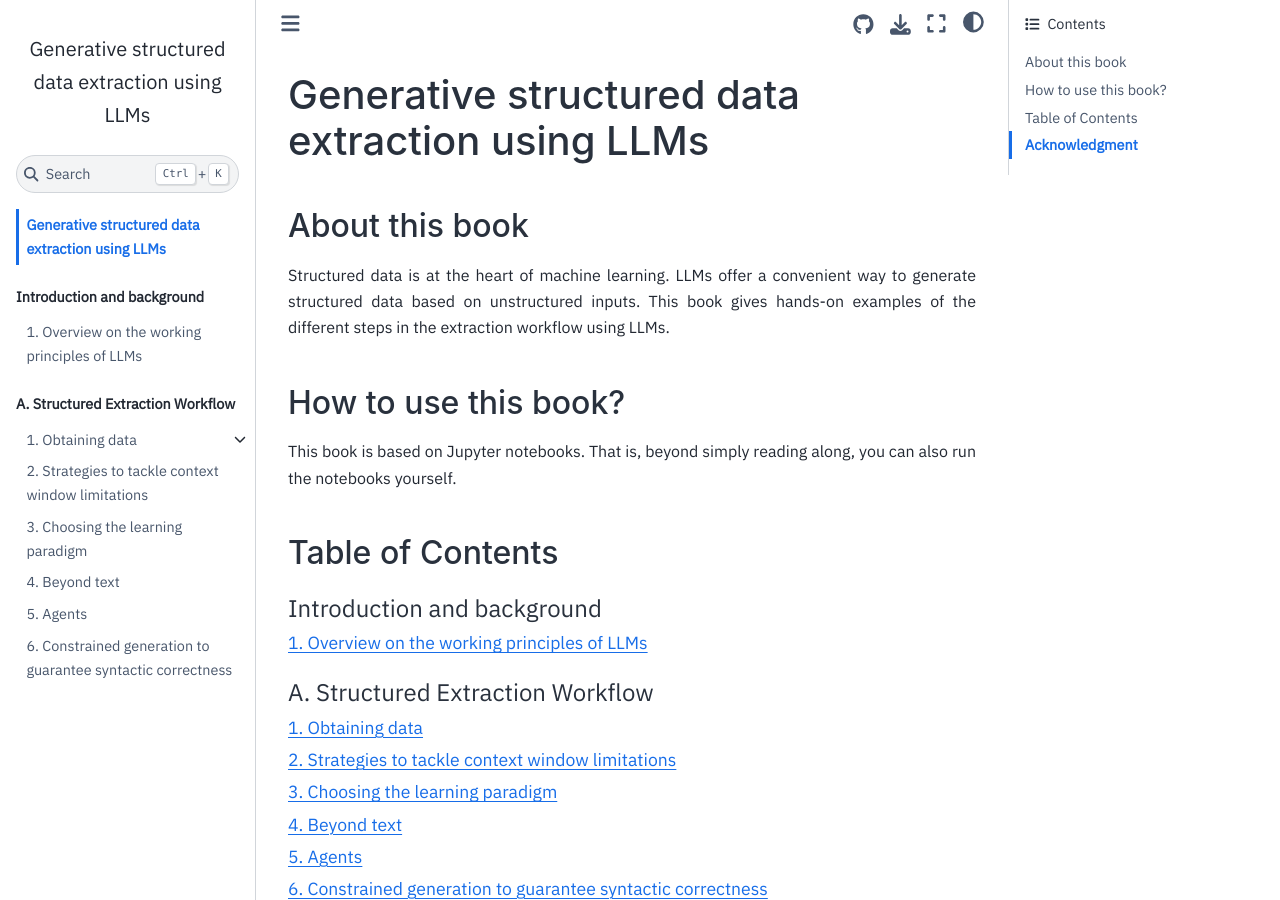
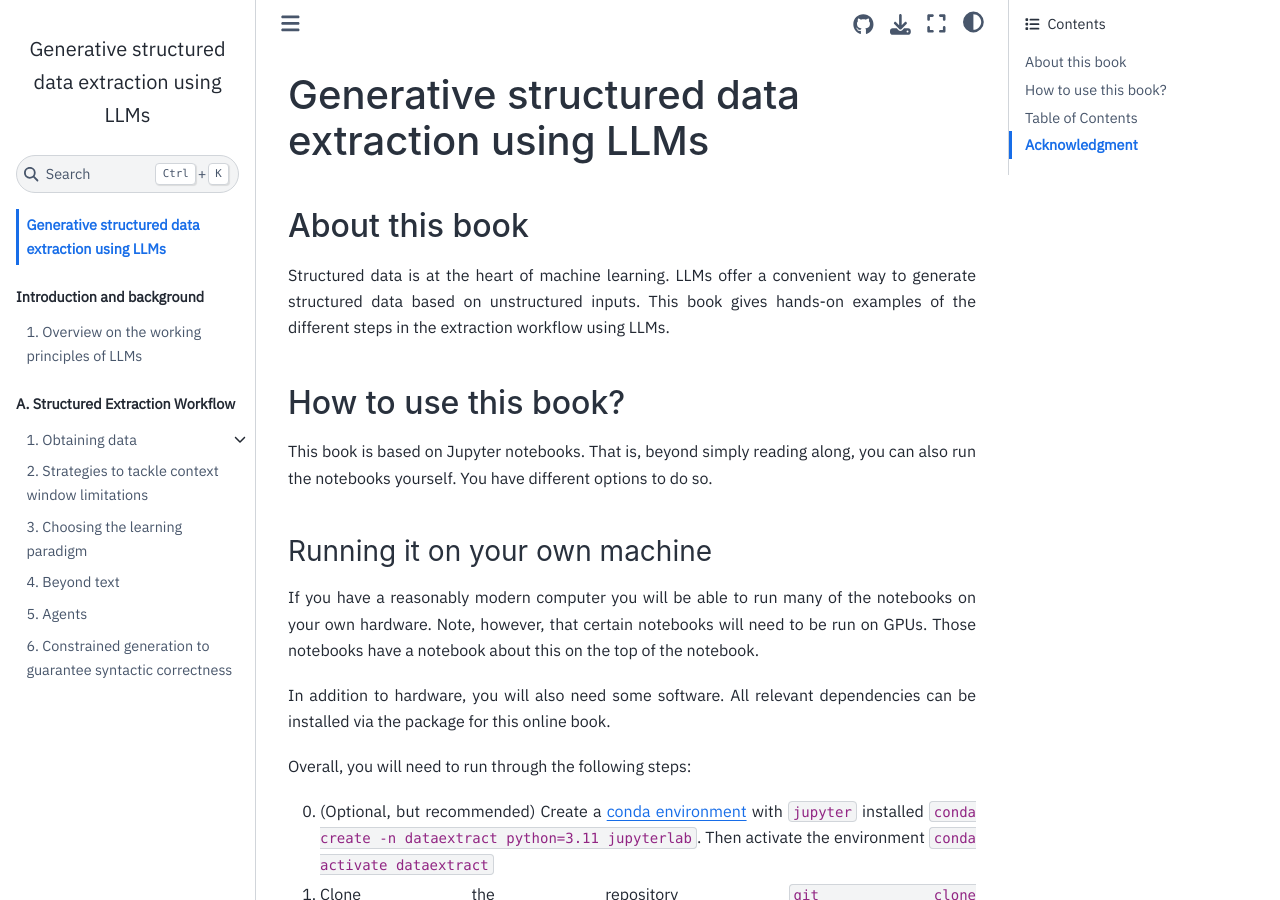
Before and after one commit to lamalab-org/matextract-book, a Jupyter Book: the page built from index.md, in a window 1280 px wide and 900 px high. Built offline with Jupyter Book 1.0.4 settings and Sphinx 7.4.7 and the Sphinx Book theme 1.1.4, drawn with Linux system fonts in a browser that asks for light colours; pages that are not in the unit, such as notebooks, are missing from menus; some of the changed text lies outside the part shown.

Commit message:
some more installation instructions

```diff
--- a/index.md
+++ b/index.md
@@ -8,6 +8,20 @@ This book gives hands-on examples of the different steps in the extraction workf
 ## How to use this book?
 
 This book is based on Jupyter notebooks. That is, beyond simply reading along, you can also run the notebooks yourself.
+You have different options to do so.
+
+### Running it on your own machine
+If you have a reasonably modern computer you will be able to run many of the notebooks on your own hardware.
+Note, however, that certain notebooks will need to be run on GPUs. Those notebooks have a notebook about this on the top of the notebook.
+
+In addition to hardware, you will also need some software. All relevant dependencies can be installed via the package for this online book.
+
+Overall, you will need to run through the following steps:
+
+0. (Optional, but recommended) Create a [conda environment](https://docs.anaconda.com/miniconda/) with `jupyter` installed `conda create -n dataextract python=3.11 jupyterlab`. Then activate the environment `conda activate dataextract`
+1. Clone the repository `git clone https://github.com/lamalab-org/how-to-extract-structured-data-with-llms.git`
+2. Install dependencies `cd package && pip install . `
+
 
 ## Table of Contents
 
```
